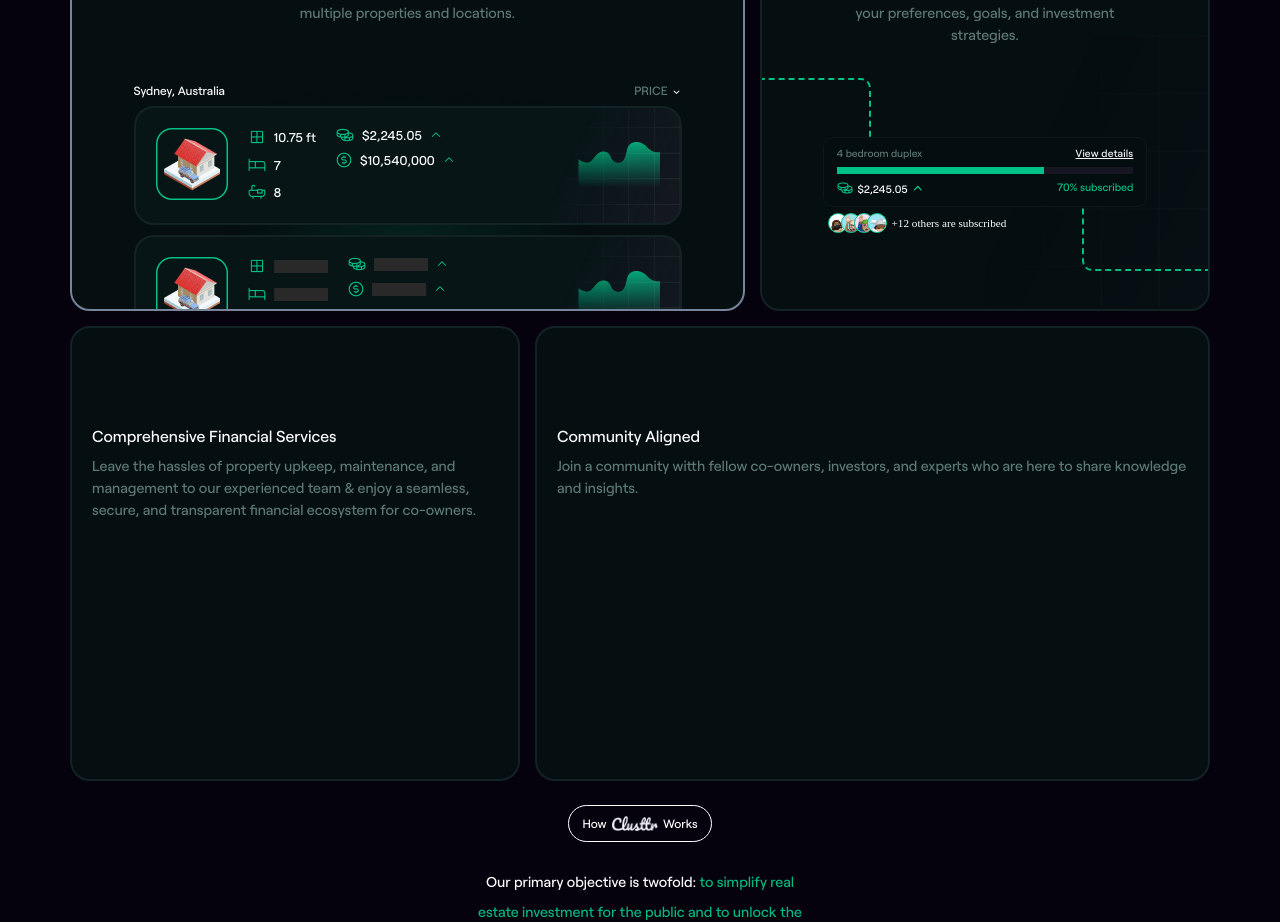
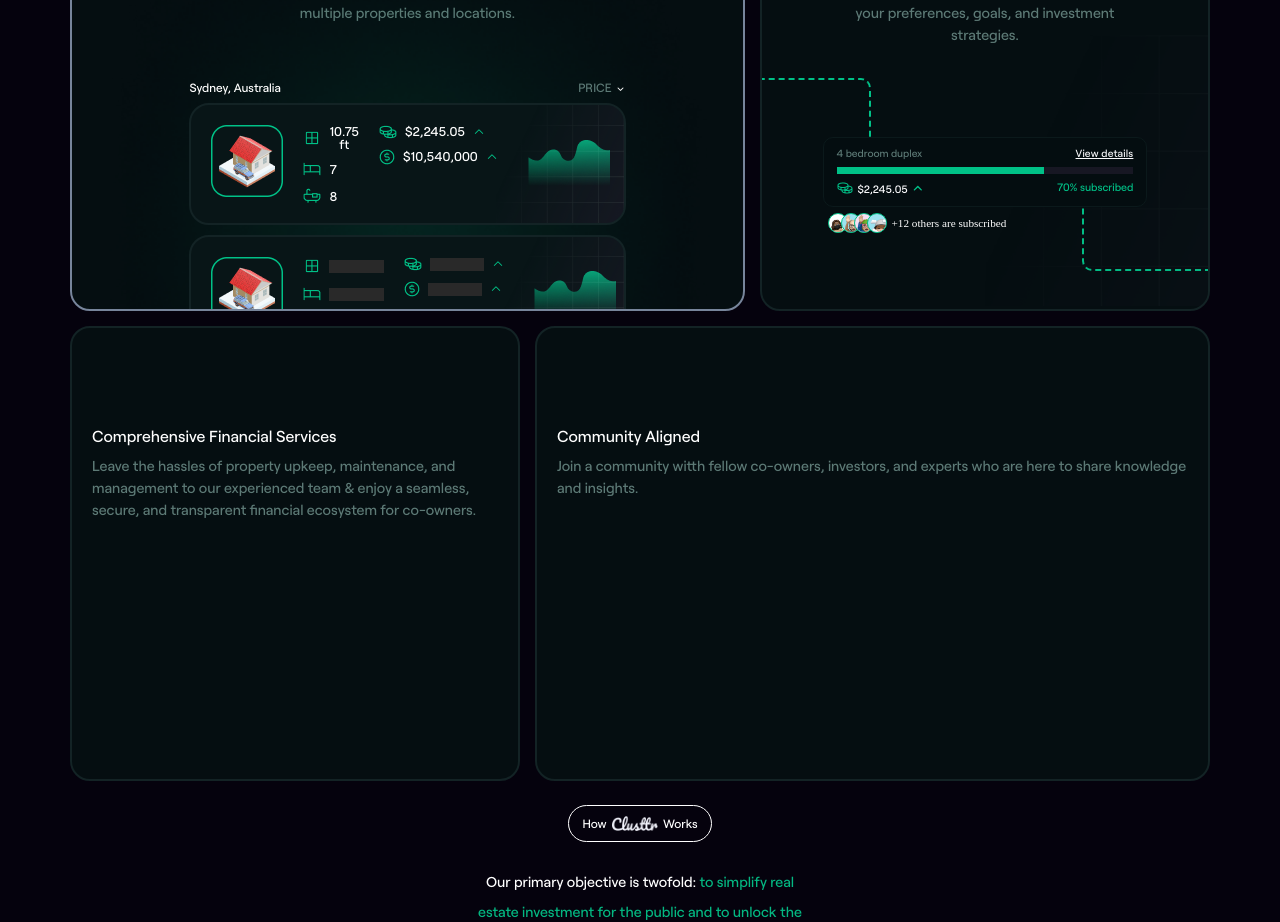
Before and after one commit to Clusttr/clusttr-web, a React (Vite) app: page / in a window 1280 px wide. Shown: the part 1860-2782 px from the top of the page. Built offline with nearby package versions, Linux system fonts and the light colour scheme; a web font is replaced by a local one.

Commit message:
done with the Empowering_Individual section

```diff
--- a/src/views/landing/ComingSoonBox.tsx
+++ b/src/views/landing/ComingSoonBox.tsx
@@ -34,7 +34,8 @@ const ComingSoonBox = ({
 				bathrooms={bathrooms}
 				coins={coins}
 				dollar={dollar}
-				fake={false}
+				blankDetails={false}
+				isEmpoweringDesign={false}
 			/>
 
 			<div className="coming_soon_icon_info_container">
--- a/src/views/landing/ComingSoonCard.tsx
+++ b/src/views/landing/ComingSoonCard.tsx
@@ -15,7 +15,8 @@ type CardType = {
 	bathrooms: number;
 	coins: number;
 	dollar: number;
-	fake: boolean;
+	blankDetails: boolean;
+	isEmpoweringDesign: boolean;
 };
 
 const ComingSoonCard = ({
@@ -24,7 +25,8 @@ const ComingSoonCard = ({
 	bathrooms,
 	coins,
 	dollar,
-	fake,
+	blankDetails,
+	isEmpoweringDesign,
 }: CardType) => {
 	return (
 		<CardStyle>
@@ -33,11 +35,14 @@ const ComingSoonCard = ({
 				<div>
 					<img src={house} alt="" />
 				</div>
-				<div className="card_info_inner_container">
+				<div
+					className="card_info_inner_container"
+					style={!isEmpoweringDesign ? { minWidth: '300px' } : { minWidth: 0 }}
+				>
 					<div className="card_info_inner_container_contents">
 						<div className="card_info">
 							<img src={windowEdge} alt="" />
-							{fake === false ? (
+							{blankDetails === false ? (
 								<div>{windowLength.toLocaleString()} ft</div>
 							) : (
 								<div className="card_info_fake"></div>
@@ -45,7 +50,7 @@ const ComingSoonCard = ({
 						</div>
 						<div className="card_info">
 							<img src={bed} alt="" />
-							{fake === false ? (
+							{blankDetails === false ? (
 								<div>{beds}</div>
 							) : (
 								<div className="card_info_fake"></div>
@@ -53,7 +58,7 @@ const ComingSoonCard = ({
 						</div>
 						<div className="card_info">
 							<img src={bathroom} alt="" />
-							{fake === false ? (
+							{blankDetails === false ? (
 								<div>{bathrooms}</div>
 							) : (
 								<div className="card_info_fake"></div>
@@ -63,7 +68,7 @@ const ComingSoonCard = ({
 					<div className="card_info_inner_container_contents">
 						<div className="card_info">
 							<img src={coinsIcon} alt="" />
-							{fake === false ? (
+							{blankDetails === false ? (
 								<div>${coins.toLocaleString()}</div>
 							) : (
 								<div className="card_info_fake"></div>
@@ -72,7 +77,7 @@ const ComingSoonCard = ({
 						</div>
 						<div className="card_info">
 							<img src={dollarIcon} alt="" />
-							{fake === false ? (
+							{blankDetails === false ? (
 								<div>${dollar.toLocaleString()}</div>
 							) : (
 								<div className="card_info_fake"></div>
@@ -111,7 +116,6 @@ const CardStyle = styled.div`
 	& .card_info_inner_container {
 		display: flex;
 		width: 100%;
-		min-width: 300px;
 		gap: 20px;
 	}
 	& .card_info_inner_container_contents {
--- a/src/views/landing/WhyClusttr.tsx
+++ b/src/views/landing/WhyClusttr.tsx
@@ -143,6 +143,7 @@ const WhyClusttrStyle = styled.div`
 		position: absolute;
 		top: auto;
 		bottom: -10%;
+		width: 100%;
 	}
 
 	.background_grid {
--- a/src/views/landing/WhyClusttrEmpoweringDesign.tsx
+++ b/src/views/landing/WhyClusttrEmpoweringDesign.tsx
@@ -22,7 +22,8 @@ const WhyClusttrEmpoweringDesign = () => {
 				bathrooms={8}
 				coins={2245.05}
 				dollar={10540000}
-					fake={false}
+				blankDetails={false}
+				isEmpoweringDesign={true}
 			/>
 			<ComingSoonCard
 				windowLength={10.75}
@@ -30,7 +31,8 @@ const WhyClusttrEmpoweringDesign = () => {
 				bathrooms={8}
 				coins={2245.05}
 				dollar={10540000}
-					fake={true}
+				blankDetails={true}
+				isEmpoweringDesign={true}
 			/>
 		</EmpowerDesign>
 	);
@@ -43,6 +45,8 @@ const EmpowerDesign = styled.div`
 	position: absolute;
 	bottom: -10%;
 	z-index: 1;
+	width: 65%;
+
 	& .empower_design_header {
 		font-weight: 500;
 		display: flex;
```
Lines whose indentation alone changed are shown as unchanged.
